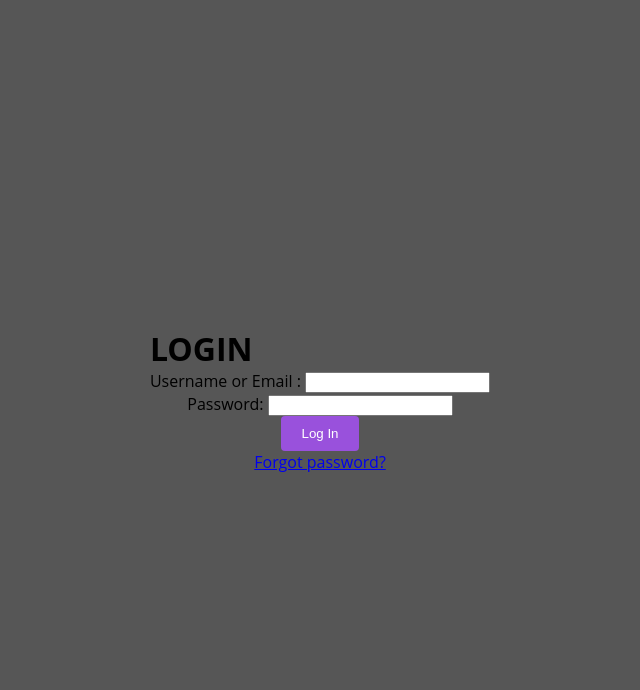
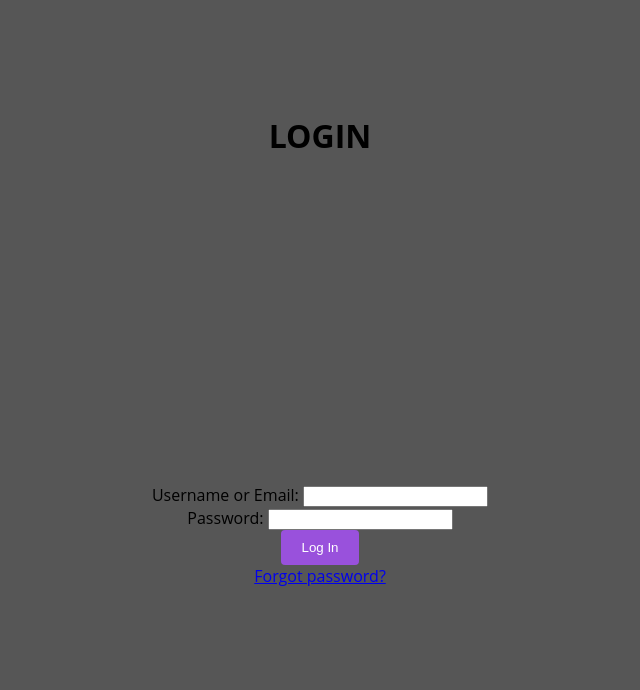
Before and after one commit to Tachiyoru/Camagru, a plain HTML site: page public/login.html in a window 1280 px wide. Shown: the whole page, without its empty margins (320-960 px from the left). Drawn offline with Linux system fonts and the light colour scheme.

Commit message:
[login fixed]

```diff
--- a/public/css/styles.css
+++ b/public/css/styles.css
@@ -30,7 +30,10 @@ header {
   text-align: center;
 }
 
-h1,
+h1{
+  margin: 0;
+}
+
 h2 {
   margin: 0;
 }
@@ -134,4 +137,4 @@ button {
   cursor: pointer;
   font-size: 1.5em;
   color: red;
-} */
+}
--- a/public/login.html
+++ b/public/login.html
@@ -7,12 +7,15 @@
     <link rel="stylesheet" href="/css/styles.css">
   </head>
   <body>
+    <h1>LOGIN</h1>
+    <main>
+
       <div class="container">
         <div class="login-form">
-            <h1>LOGIN</h1>
+      <section id="login-section">
         <form id="login-form" action="/login" method="post">
           <div class="input-group">
-              <label for="username_or_email">Username or Email : </label>
+          <label for="username_or_email">Username or Email:</label>
           <input
             type="text"
             id="username_or_email"
@@ -27,8 +30,10 @@
         <button type="submit" id="login-button">Log In</button>
             <a href="#" class="forgot-password">Forgot password?</a>
         </form>
+      </section>
     </div>
   </div>
+    </main>
 
     <div id="loading-screen">
       <div class="loading-content">
```
Lines whose indentation alone changed are shown as unchanged.
